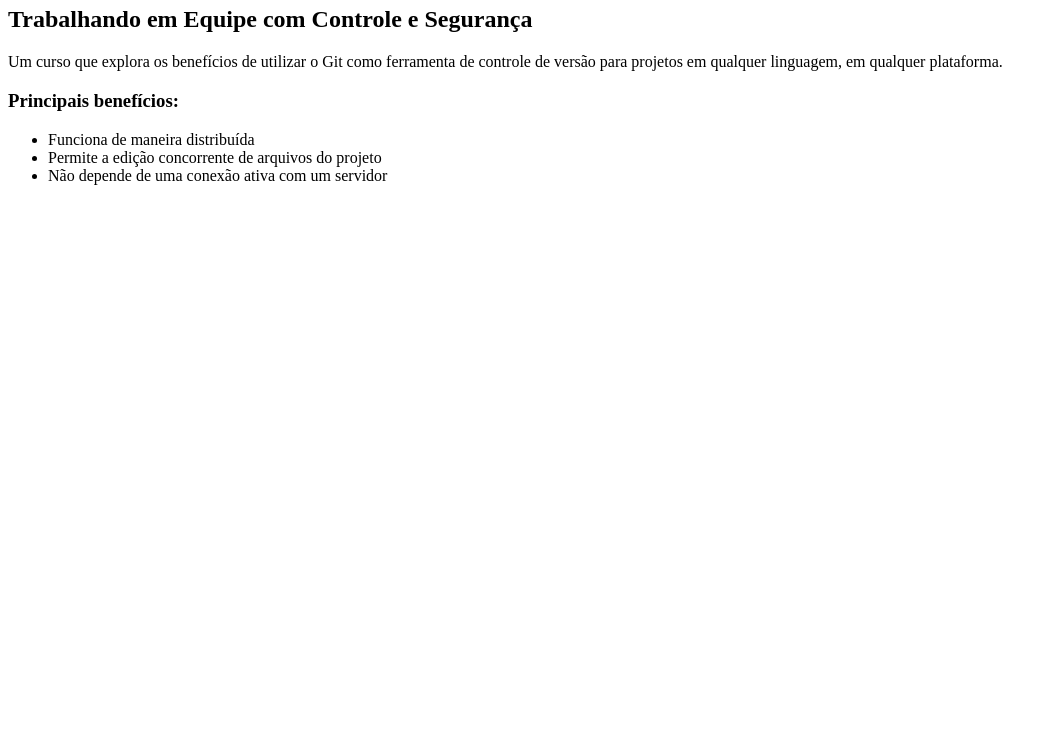
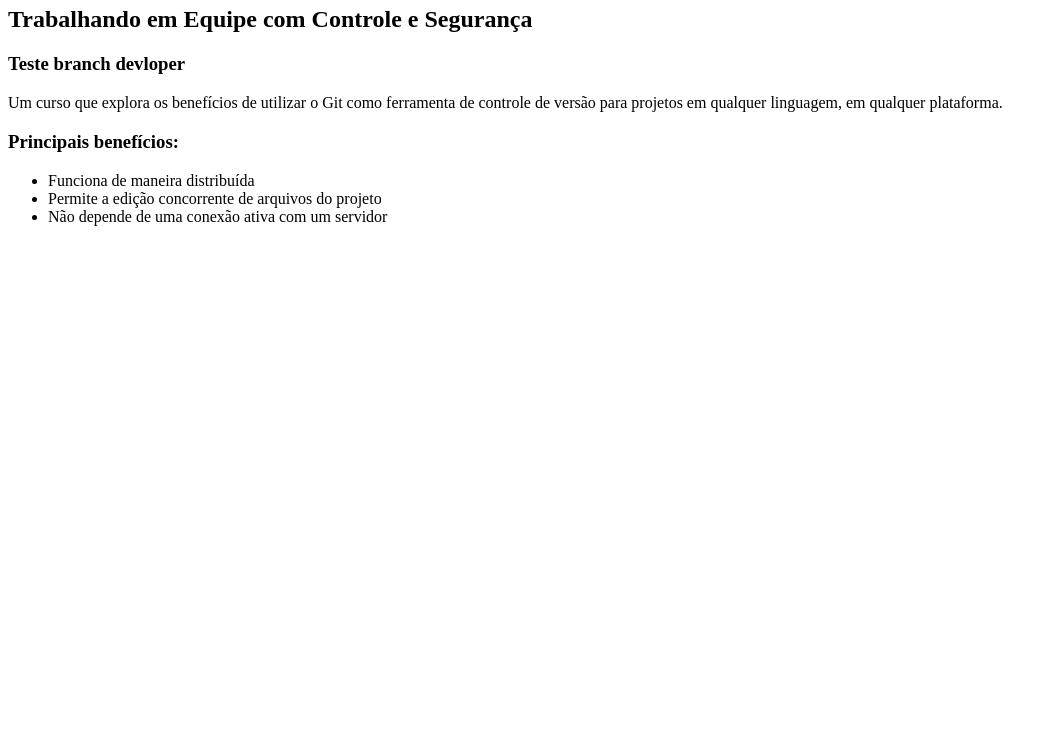
Before and after one commit to guilhermefq/meu-site, a plain HTML site: page index.html in a window 1280 px wide. Shown: the part 60-800 px from the top of the page, without its empty margins (0-1057 px from the left). Drawn offline with Linux system fonts and the light colour scheme.

Commit message:
primeiro commit na branch devloper

```diff
--- a/index.html
+++ b/index.html
@@ -5,6 +5,7 @@
 	<body>
 		<h1>Git</h1>
         	<h2>Trabalhando em Equipe com Controle e Segurança</h2>
+		<h3>Teste branch devloper</h3>
 
 	        <p>Um curso que explora os benefícios de utilizar o Git como ferramenta de 	controle de versão para projetos em qualquer linguagem, em qualquer plataforma.</p>
 
```
